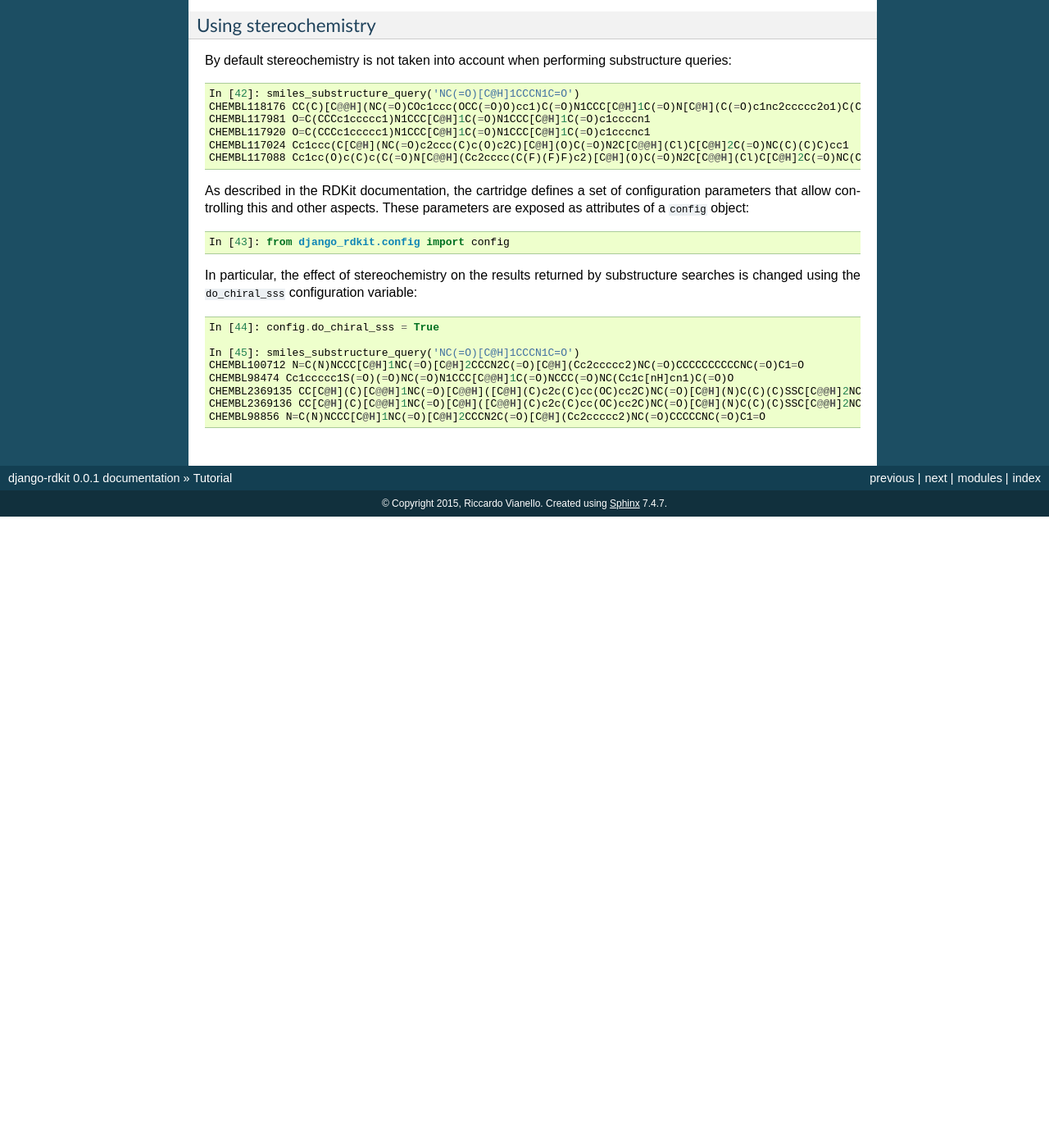
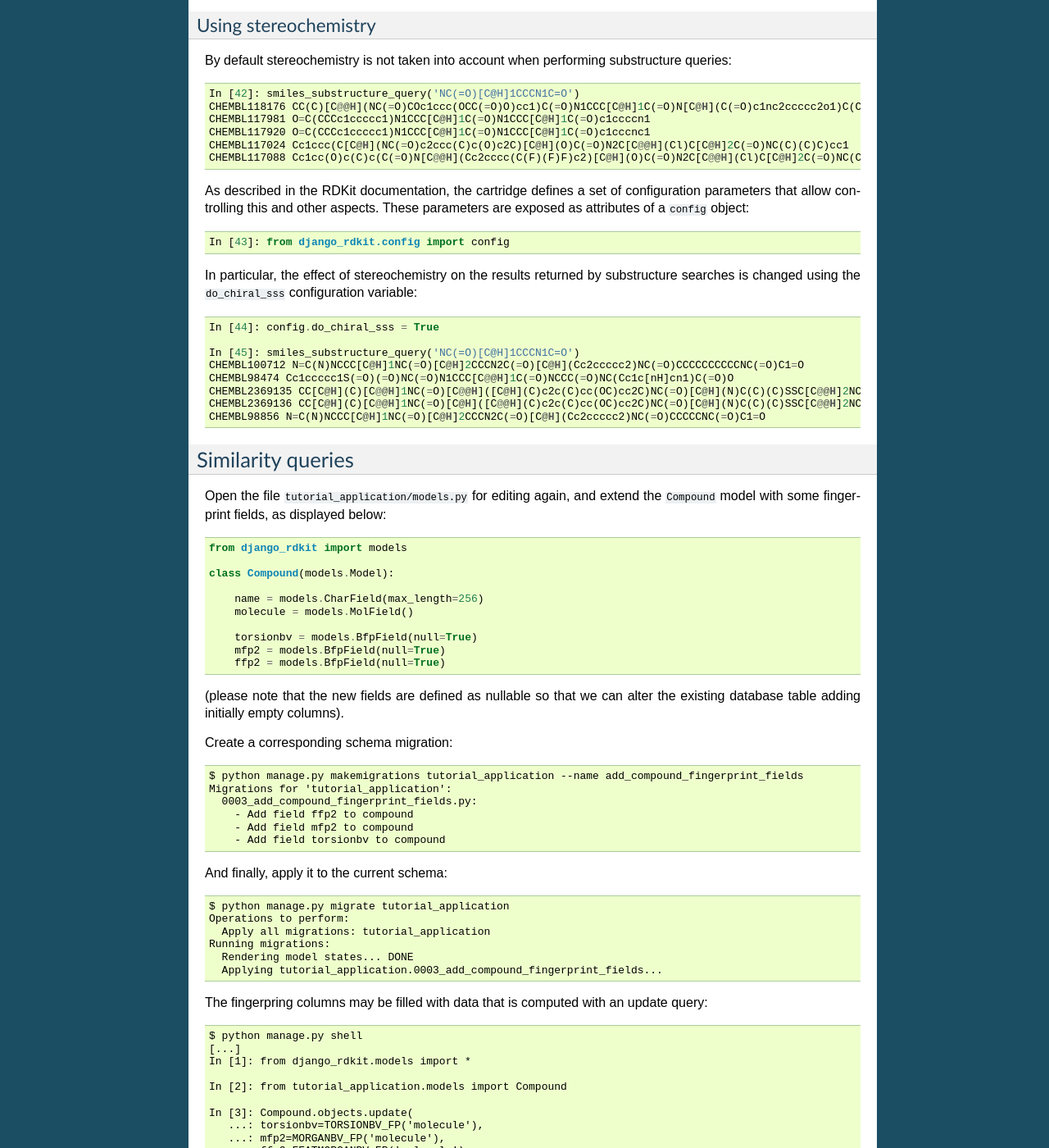
Before and after one commit to rdkit/django-rdkit, a Sphinx documentation site: the page built from docs/tutorial.rst, in a window 1280 px wide and 1400 px high, scrolled down 5099 px. Shown: the whole window at 82% size. Built offline with Sphinx 7.4.7, drawn with Linux system fonts in a browser that asks for light colours; before the commit the page ends 5729 px from its top, so only the background shows below that; some of the changed text lies outside the part shown.

Commit message:
creation of fingerprint data

```diff
--- a/docs/tutorial.rst
+++ b/docs/tutorial.rst
@@ -288,3 +288,86 @@ In particular, the effect of stereochemistry on the results returned by substruc
   CHEMBL2369135 CC[C@H](C)[C@@H]1NC(=O)[C@@H]([C@H](C)c2c(C)cc(OC)cc2C)NC(=O)[C@H](N)C(C)(C)SSC[C@@H]2NC(=O)[C@@H](CC(N)=O)NC(=O)[C@@H](CCC(=O)NCCCC[C@H](C(=O)NCC(N)=O)NC(=O)[C@H]3CCCN3C2=O)NC1=O
   CHEMBL2369136 CC[C@H](C)[C@@H]1NC(=O)[C@H]([C@@H](C)c2c(C)cc(OC)cc2C)NC(=O)[C@H](N)C(C)(C)SSC[C@@H]2NC(=O)[C@@H](CC(N)=O)NC(=O)[C@@H](CCC(=O)NCCCC[C@H](C(=O)NCC(N)=O)NC(=O)[C@H]3CCCN3C2=O)NC1=O
   CHEMBL98856 N=C(N)NCCC[C@H]1NC(=O)[C@H]2CCCN2C(=O)[C@H](Cc2ccccc2)NC(=O)CCCCCNC(=O)C1=O
+
+
+Similarity queries
+------------------
+
+Open the file ``tutorial_application/models.py`` for editing again, and extend the ``Compound`` model with some fingerprint fields, as displayed below::
+
+  from django_rdkit import models
+
+  class Compound(models.Model):
+
+      name = models.CharField(max_length=256)
+      molecule = models.MolField()
+
+      torsionbv = models.BfpField(null=True)
+      mfp2 = models.BfpField(null=True)
+      ffp2 = models.BfpField(null=True)
+
+(please note that the new fields are defined as nullable so that we can alter the existing database table adding initially empty columns).
+
+Create a corresponding schema migration::
+
+  $ python manage.py makemigrations tutorial_application --name add_compound_fingerprint_fields
+  Migrations for 'tutorial_application':
+    0003_add_compound_fingerprint_fields.py:
+      - Add field ffp2 to compound
+      - Add field mfp2 to compound
+      - Add field torsionbv to compound
+
+And finally, apply it to the current schema::
+
+  $ python manage.py migrate tutorial_application
+  Operations to perform:
+    Apply all migrations: tutorial_application
+  Running migrations:
+    Rendering model states... DONE
+    Applying tutorial_application.0003_add_compound_fingerprint_fields...
+
+The fingerpring columns may be filled with data that is computed with an update query::
+
+  $ python manage.py shell
+  [...]
+  In [1]: from django_rdkit.models import *
+
+  In [2]: from tutorial_application.models import Compound
+
+  In [3]: Compound.objects.update(
+     ...: torsionbv=TORSIONBV_FP('molecule'),
+     ...: mfp2=MORGANBV_FP('molecule'),
+     ...: ffp2=FEATMORGANBV_FP('molecule'),
+     ...: )
+Out[3]: 1455712
+
+Once this query has completed, an index must still be added on the column (or columns) that will be frequently used to perform similarity queries. This database administration step may be again integrated into the management of the django project by means of a custom migration. First create an empty migration::
+
+  $ python manage.py makemigrations --empty --name create_compound_mfp2_index tutorial_application
+  Migrations for 'tutorial_application':
+    0004_create_compound_mfp2_index.py:
+
+Edit the file ``tutorial_application/migrations/0004_create_compound_mfp2_index.py`` to add the creation of a GiST index on the ``mfp2`` column::
+
+  from django.db import models, migrations
+  from django_rdkit.operations import GiSTIndex
+
+
+  class Migration(migrations.Migration):
+
+      dependencies = [
+          ('tutorial_application', '0003_add_compound_fingerprint_fields'),
+      ]
+
+      operations = [
+          GiSTIndex('Compound', 'mfp2')
+      ]
+
+And then run the migration::
+
+  $ python manage.py migrate tutorial_application
+  Operations to perform:
+    Apply all migrations: tutorial_application
+  Running migrations:
+    Rendering model states... DONE
+    Applying tutorial_application.0004_create_compound_mfp2_index...
```
